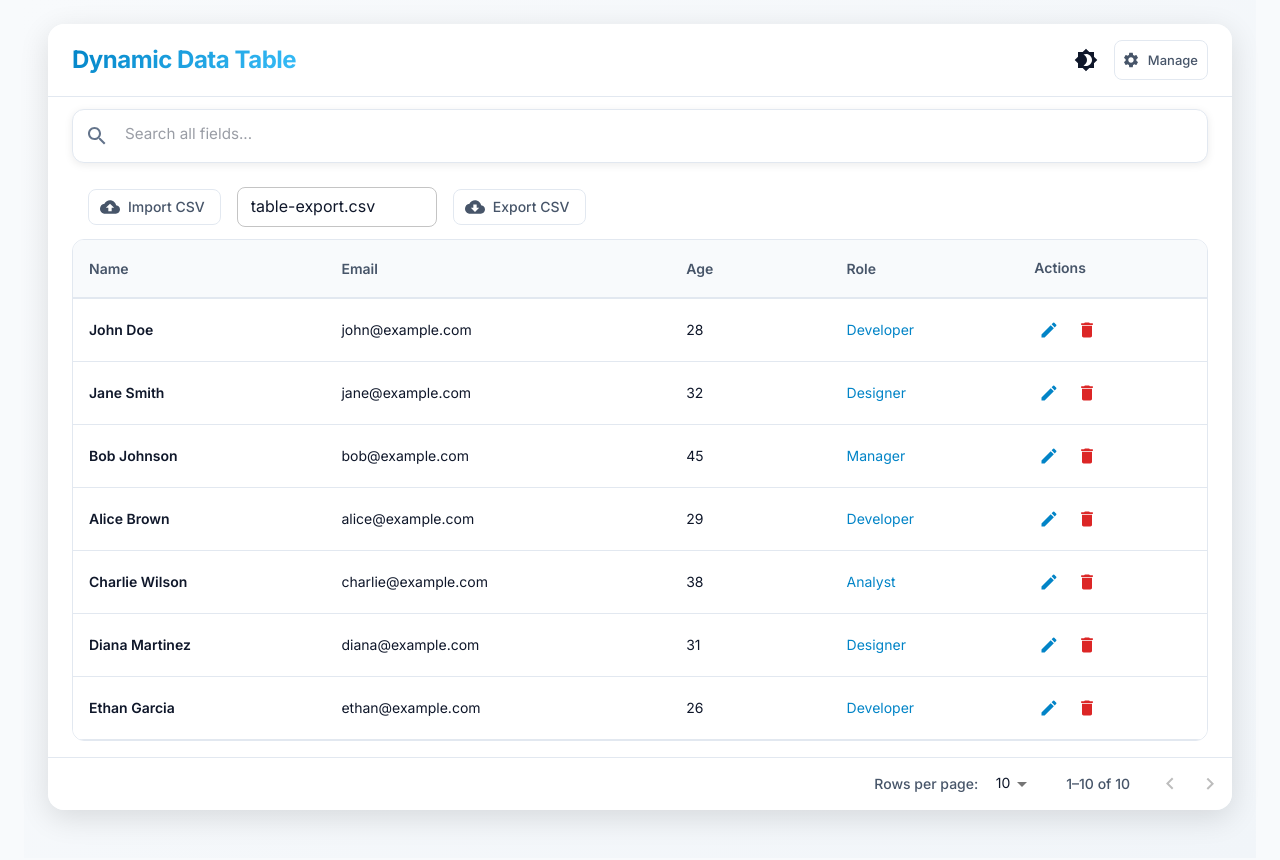
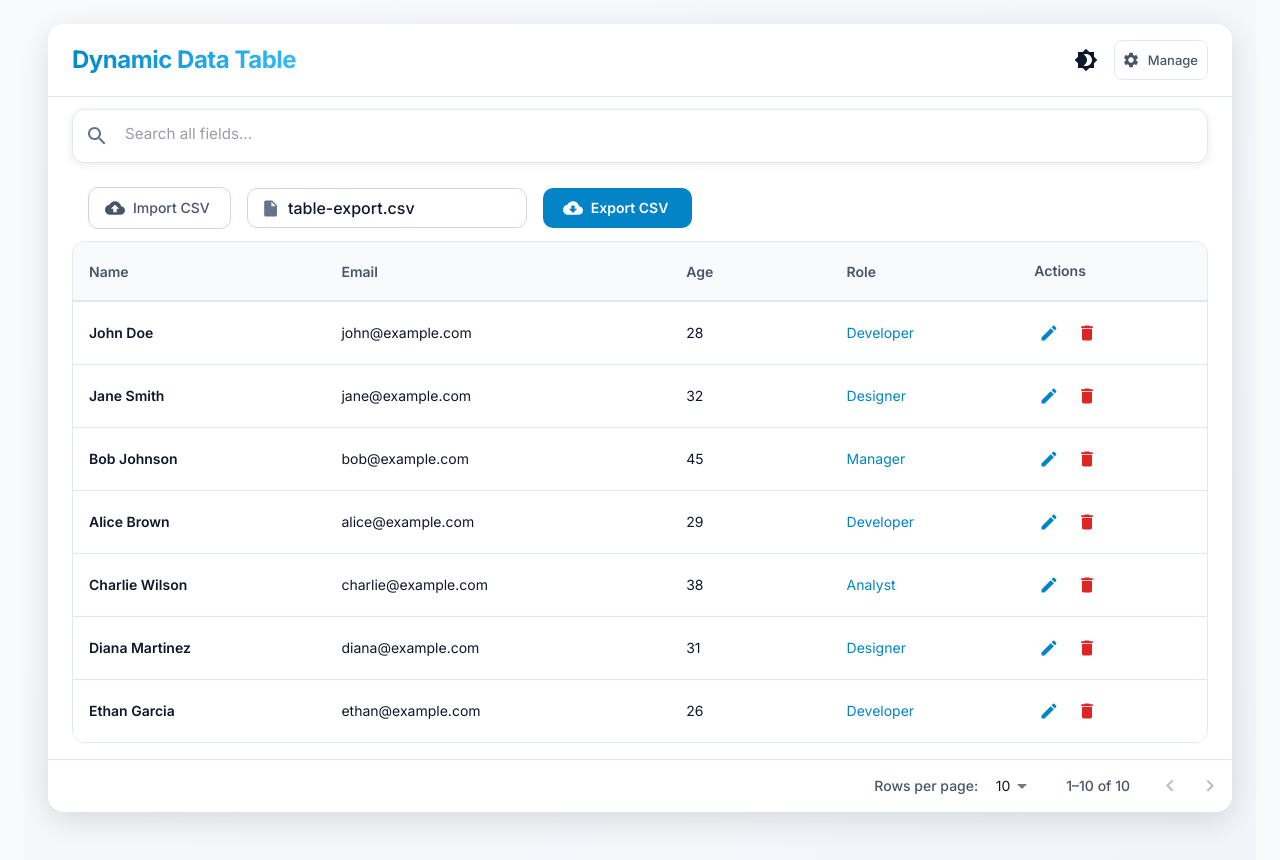
Before and after one commit to EekshaHollaR/Data_Table_Manager, a Next.js app: page / in a window 1280 px wide. Built offline with nearby package versions, Linux system fonts and the light colour scheme.

Commit message:
Updation of the import file section

```diff
--- a/components/ImportExportButtons.tsx
+++ b/components/ImportExportButtons.tsx
@@ -1,8 +1,17 @@
 'use client';
 
 import React, { useRef, useState } from 'react';
-import { Button, Stack, TextField, Snackbar, Alert } from '@mui/material';
-import { CloudUpload, CloudDownload } from '@mui/icons-material';
+import {
+  Button,
+  Stack,
+  TextField,
+  Snackbar,
+  Alert,
+  useTheme,
+  Box,
+  Typography,
+} from '@mui/material';
+import { CloudUpload, CloudDownload, InsertDriveFile } from '@mui/icons-material';
 import { useDispatch, useSelector } from 'react-redux';
 import { RootState } from '@/redux/store';
 import { setRows, updateColumns } from '@/redux/features/tableSlice';
@@ -10,6 +19,8 @@ import { importCSV, exportCSV } from '@/utils/csvHelpers';
 
 export default function ImportExportButtons() {
   const dispatch = useDispatch();
+  const theme = useTheme();
+  const isDark = theme.palette.mode === 'dark';
   const { rows, columns } = useSelector((state: RootState) => state.table);
   const fileInputRef = useRef<HTMLInputElement>(null);
   const [filename, setFilename] = useState('table-export.csv');
@@ -93,12 +104,13 @@ export default function ImportExportButtons() {
   return (
     <>
       <Stack
-        direction="row"
+        direction={{ xs: 'column', sm: 'row' }}
         spacing={2}
-        alignItems="center"
+        alignItems={{ xs: 'stretch', sm: 'center' }}
         flexWrap="wrap"
         sx={{ width: '100%' }}
       >
+        {/* Import Button */}
         <input
           ref={fileInputRef}
           type="file"
@@ -107,21 +119,31 @@ export default function ImportExportButtons() {
           style={{ display: 'none' }}
           id="csv-upload"
         />
-        <label htmlFor="csv-upload">
+        <label htmlFor="csv-upload" style={{ display: 'flex', flex: { xs: 1, sm: 'initial' } }}>
           <Button
             variant="outlined"
             component="span"
             startIcon={<CloudUpload />}
+            fullWidth
             sx={{
-              borderRadius: '8px',
+              borderRadius: '10px',
               textTransform: 'none',
               fontWeight: 500,
-              borderColor: '#e2e8f0',
-              color: '#475569',
+              py: 1,
+              px: 2.5,
+              borderWidth: '1.5px',
+              borderColor: isDark ? '#475569' : '#cbd5e1',
+              color: isDark ? '#cbd5e1' : '#475569',
+              backgroundColor: isDark ? 'rgba(51, 65, 85, 0.3)' : '#ffffff',
               '&:hover': {
-                backgroundColor: '#f8fafc',
-                borderColor: '#0284c7',
-                color: '#0284c7',
+                borderWidth: '1.5px',
+                backgroundColor: isDark ? 'rgba(56, 189, 248, 0.1)' : 'rgba(2, 132, 199, 0.05)',
+                borderColor: isDark ? '#38bdf8' : '#0284c7',
+                color: isDark ? '#38bdf8' : '#0284c7',
+                transform: 'translateY(-2px)',
+                boxShadow: isDark
+                  ? '0 4px 12px rgba(56, 189, 248, 0.2)'
+                  : '0 4px 12px rgba(2, 132, 199, 0.15)',
               },
               transition: 'all 0.2s ease-in-out',
             }}
@@ -130,40 +152,77 @@ export default function ImportExportButtons() {
           </Button>
         </label>
 
+        {/* Filename Input */}
         <TextField
           size="small"
           value={filename}
           onChange={(e) => setFilename(e.target.value)}
-          placeholder="Export filename"
+          placeholder="filename.csv"
+          InputProps={{
+            startAdornment: (
+              <InsertDriveFile
+                sx={{
+                  mr: 1,
+                  fontSize: '1.2rem',
+                  color: isDark ? '#94a3b8' : '#64748b',
+                }}
+              />
+            ),
+          }}
           sx={{
-            width: 200,
+            flex: { xs: 1, sm: 'initial' },
+            minWidth: { xs: '100%', sm: '220px' },
+            maxWidth: { xs: '100%', sm: '280px' },
             '& .MuiOutlinedInput-root': {
-              borderRadius: '8px',
-              backgroundColor: '#ffffff',
+              borderRadius: '10px',
+              backgroundColor: isDark ? 'rgba(51, 65, 85, 0.3)' : '#ffffff',
+              fontWeight: 500,
+              '& fieldset': {
+                borderWidth: '1.5px',
+                borderColor: isDark ? '#475569' : '#cbd5e1',
+              },
               '&:hover fieldset': {
-                borderColor: '#0284c7',
+                borderColor: isDark ? '#38bdf8' : '#0284c7',
               },
               '&.Mui-focused fieldset': {
-                borderColor: '#0284c7',
-              }
-            }
+                borderWidth: '1.5px',
+                borderColor: isDark ? '#38bdf8' : '#0284c7',
+                boxShadow: isDark
+                  ? '0 0 0 3px rgba(56, 189, 248, 0.15)'
+                  : '0 0 0 3px rgba(2, 132, 199, 0.1)',
+              },
+              '& input': {
+                color: isDark ? '#f1f5f9' : '#0f172a',
+                fontWeight: 500,
+              },
+            },
           }}
         />
 
+        {/* Export Button */}
         <Button
-          variant="outlined"
+          variant="contained"
           onClick={handleExport}
           startIcon={<CloudDownload />}
           sx={{
-            borderRadius: '8px',
+            borderRadius: '10px',
             textTransform: 'none',
-            fontWeight: 500,
-            borderColor: '#e2e8f0',
-            color: '#475569',
+            fontWeight: 600,
+            py: 1,
+            px: 3,
+            boxShadow: 'none',
+            flex: { xs: 1, sm: 'initial' },
+            backgroundColor: isDark ? '#38bdf8' : '#0284c7',
+            color: isDark ? '#0f172a' : '#ffffff',
             '&:hover': {
-              backgroundColor: '#f8fafc',
-              borderColor: '#0284c7',
-              color: '#0284c7',
+              backgroundColor: isDark ? '#7dd3fc' : '#0369a1',
+              transform: 'translateY(-2px)',
+              boxShadow: isDark
+                ? '0 4px 12px rgba(56, 189, 248, 0.3)'
+                : '0 4px 12px rgba(2, 132, 199, 0.2)',
+            },
+            '&:active': {
+              transform: 'translateY(0)',
             },
             transition: 'all 0.2s ease-in-out',
           }}
@@ -172,6 +231,7 @@ export default function ImportExportButtons() {
         </Button>
       </Stack>
 
+      {/* Enhanced Snackbar with Dark Mode Support */}
       <Snackbar
         open={snackbar.open}
         autoHideDuration={4000}
@@ -181,9 +241,32 @@ export default function ImportExportButtons() {
         <Alert
           onClose={handleCloseSnackbar}
           severity={snackbar.severity}
+          variant="filled"
+          icon={snackbar.severity === 'success' ? '✓' : '⚠'}
           sx={{
-            borderRadius: '8px',
-            boxShadow: '0 4px 12px rgba(0, 0, 0, 0.15)',
+            borderRadius: '10px',
+            fontWeight: 500,
+            minWidth: '300px',
+            boxShadow: isDark
+              ? '0 8px 24px rgba(0, 0, 0, 0.4)'
+              : '0 4px 12px rgba(0, 0, 0, 0.15)',
+            ...(snackbar.severity === 'success' && {
+              backgroundColor: isDark ? '#4ade80' : '#16a34a',
+              color: isDark ? '#0f172a' : '#ffffff',
+            }),
+            ...(snackbar.severity === 'error' && {
+              backgroundColor: isDark ? '#f87171' : '#dc2626',
+              color: '#ffffff',
+            }),
+            '& .MuiAlert-icon': {
+              color: snackbar.severity === 'success'
+                ? (isDark ? '#0f172a' : '#ffffff')
+                : '#ffffff',
+              fontSize: '1.5rem',
+            },
+            '& .MuiAlert-message': {
+              fontSize: '0.95rem',
+            },
           }}
         >
           {snackbar.message}
```
